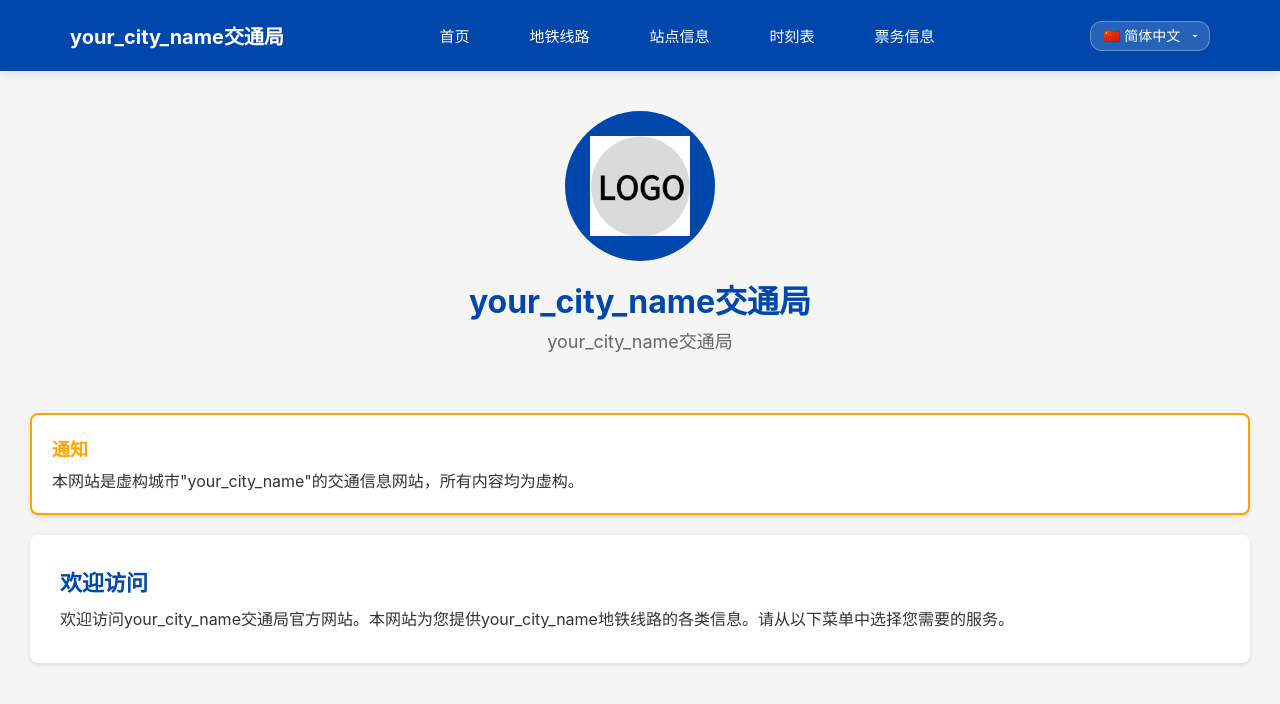
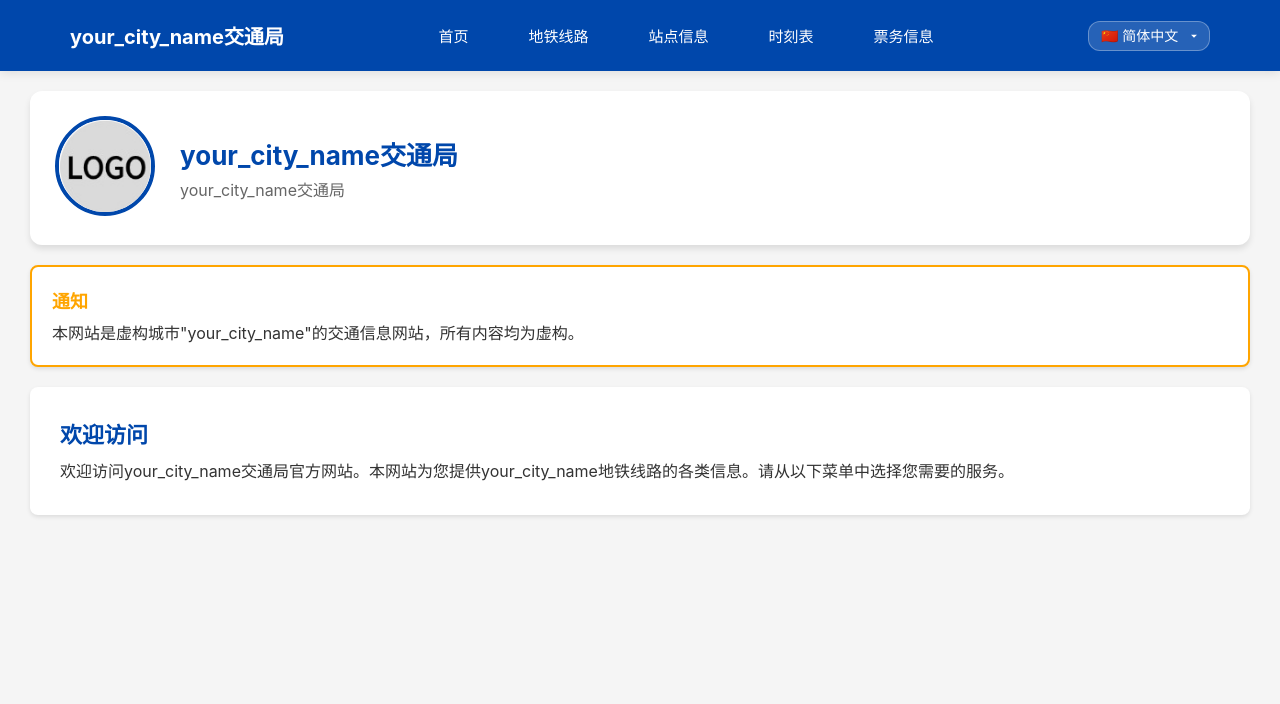
Before and after one commit to zitzhen/MTR-web, a Nuxt app: page / in a window 1280 px wide. Shown: the top 704 px of the page. Built offline with nearby package versions, Linux system fonts and the light colour scheme.

Commit message:
修改LOGO与交通局名字的展示修改为卡片

```diff
--- a/app/pages/index.vue
+++ b/app/pages/index.vue
@@ -38,13 +38,17 @@
       </div>
     </nav>
 
-    <!-- Logo section -->
-    <div class="logo-section">
-      <div class="logo-circle">
-        <img src="/LOGO.jpg" alt="Logo" class="logo-image" />
+    <!-- Top Card with Logo and City Name -->
+    <div class="top-card">
+      <div class="top-card-content">
+        <div class="logo-container">
+          <img src="/LOGO.jpg" alt="Logo" class="logo-image" />
+        </div>
+        <div class="title-container">
+          <h2 class="card-title">{{ cityName }}交通局</h2>
+          <p class="card-subtitle">{{ cityName }}交通局</p>
+        </div>
       </div>
-      <h2 class="logo-title">{{ cityName }}交通局</h2>
-      <p class="logo-subtitle">{{ cityName }}交通局</p>
     </div>
 
     <!-- Notification box -->
@@ -298,43 +302,49 @@ body {
   }
 }
 
-/* Logo section styles */
-.logo-section {
-  text-align: center;
-  padding: 30px 15px;
-}
-
-.logo-circle {
-  width: 100px;
-  height: 100px;
-  border-radius: 50%;
-  background-color: var(--primary-color, #0047AB);
-  margin: 0 auto 15px;
-  display: flex;
-  align-items: center;
-  justify-content: center;
-  position: relative;
+/* Top Card styles */
+.top-card {
+  background-color: white;
+  box-shadow: 0 4px 6px rgba(0, 0, 0, 0.1);
+  margin: 15px;
+  border-radius: 12px;
   overflow: hidden;
 }
 
-.logo-image {
-  width: 80%;
-  height: 80%;
-  object-fit: contain;
-  max-width: 80px;
-  max-height: 80px;
+.top-card-content {
+  display: flex;
+  align-items: center;
+  padding: 20px;
+  gap: 20px;
 }
 
-.logo-title {
-  font-size: 24px;
+.logo-container {
+  flex-shrink: 0;
+}
+
+.logo-image {
+  width: 80px;
+  height: 80px;
+  border-radius: 50%;
+  object-fit: cover;
+  border: 3px solid var(--primary-color, #0047AB); /* Dynamic primary color from config with fallback */
+}
+
+.title-container {
+  flex: 1;
+}
+
+.card-title {
+  font-size: 22px;
   color: var(--primary-color, #0047AB); /* Dynamic primary color from config with fallback */
-  margin: 10px 0 5px;
+  margin: 0 0 5px 0;
   font-weight: bold;
 }
 
-.logo-subtitle {
+.card-subtitle {
   font-size: 14px;
   color: #666;
+  margin: 0;
 }
 
 /* Notification box styles */
@@ -389,17 +399,22 @@ body {
     max-width: 95%;
   }
 
-  .logo-title {
-    font-size: 26px;
+  .card-title {
+    font-size: 24px;
   }
 
-  .logo-circle {
-    width: 120px;
-    height: 120px;
+  .logo-image {
+    width: 90px;
+    height: 90px;
   }
 
   .welcome-text {
     font-size: 15px;
+  }
+
+  .top-card-content {
+    padding: 20px;
+    gap: 20px;
   }
 }
 
@@ -410,68 +425,113 @@ body {
     margin: 20px auto;
   }
 
+
+
   .nav-container {
+
     padding: 15px 30px;
+
   }
 
+
+
   .nav-title {
+
     font-size: 20px;
+
   }
 
+
+
   .nav-menu {
+
     gap: 30px;
+
   }
 
+
+
   .nav-link {
+
     font-size: 15px;
+
     padding: 10px 15px;
+
   }
 
 
 
   .lang-dropdown {
+
     font-size: 14px;
+
     padding: 6px 12px;
-    min-width: 110px;
-    background-size: 12px;
-    padding-right: 28px;
+
+    min-width: 120px;
+
+    background-size: 14px;
+
+    padding-right: 30px;
+
   }
 
-  /* Mobile responsive styles for dropdown options */
+
+
+  /* PC responsive styles for dropdown options */
+
   .lang-dropdown option {
+
     color: #333;
+
     font-size: 14px;
+
   }
 
-  /* PC responsive styles for dropdown options */
-  .lang-dropdown option {
-    color: #333;
-    font-size: 14px;
+
+
+  .top-card {
+
+    margin: 20px 30px;
+
   }
 
-  .logo-section {
-    padding: 40px 15px;
+
+
+  .top-card-content {
+
+    padding: 25px;
+
+    gap: 25px;
+
   }
 
-  .logo-circle {
-    width: 150px;
-    height: 150px;
+
+
+  .logo-image {
+
+    width: 100px;
+
+    height: 100px;
+
+    border-width: 4px;
+
   }
 
-  .logo-image {
-    max-width: 100px;
-    max-height: 100px;
+
+
+  .card-title {
+
+    font-size: 26px;
+
   }
 
-  .logo-title {
-    font-size: 32px;
-    margin: 15px 0 5px;
+
+
+  .card-subtitle {
+
+    font-size: 16px;
+
   }
-
-  .logo-subtitle {
-    font-size: 18px;
-  }
-
   .notification-box {
     margin: 20px 30px;
     padding: 20px;
@@ -522,7 +582,7 @@ body {
     font-size: 16px;
   }
 
-  .logo-title {
+  .card-title {
     font-size: 20px;
   }
 
@@ -535,5 +595,35 @@ body {
     font-size: 14px;
     padding: 8px 12px;
   }
+
+  .top-card-content {
+    padding: 15px;
+    gap: 15px;
+    flex-direction: column;
+    text-align: center;
+  }
+
+  .logo-image {
+    width: 80px;
+    height: 80px;
+  }
+
+  .title-container {
+    text-align: center;
+  }
+
+  .lang-dropdown {
+    font-size: 14px;
+    padding: 6px 12px;
+    min-width: 110px;
+    background-size: 12px;
+    padding-right: 28px;
+  }
+
+  /* Mobile responsive styles for dropdown options */
+  .lang-dropdown option {
+    color: #333;
+    font-size: 14px;
+  }
 }
 </style>
```
